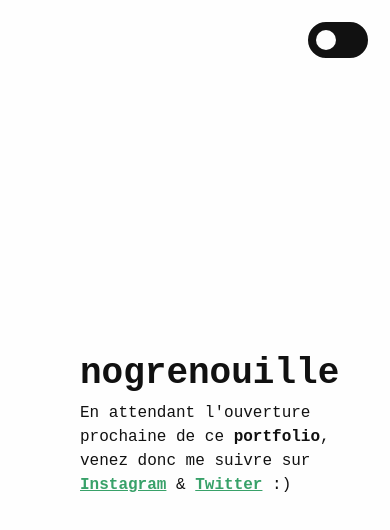
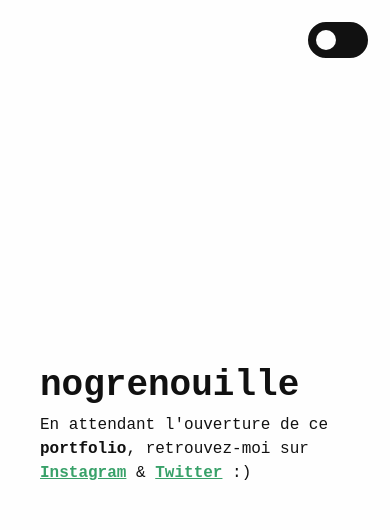
Before and after one commit to nogrenouille/portfolio, a Vue app: page / in a window 390 px wide. Shown: the top 530 px of the page. Built offline with nearby package versions, Linux system fonts and the light colour scheme.

Commit message:
Fix responsive

```diff
--- a/src/App.vue
+++ b/src/App.vue
@@ -1,6 +1,6 @@
 <template>
   <div
-    class="grid place-items-center p-20 h-full"
+    class="grid place-items-center p-10 lg:p-20 h-full"
     :class="darkMode ? 'bg-black text-white' : 'bg-white text-black'"
     id="app"
   >
--- a/src/views/Home.vue
+++ b/src/views/Home.vue
@@ -4,9 +4,8 @@
       nogrenouille
     </h1>
     <p>
-      En attendant l'ouverture prochaine de ce <strong>portfolio</strong>, venez
-      donc me suivre sur
-      <a href="https://instagram.com/nogrenouille">Instagram</a> &
+      En attendant l'ouverture de ce <strong>portfolio</strong>, retrouvez-moi
+      sur <a href="https://instagram.com/nogrenouille">Instagram</a> &
       <a href="https://twitter.com/nogrenouille">Twitter</a> :)
     </p>
   </main>
```
